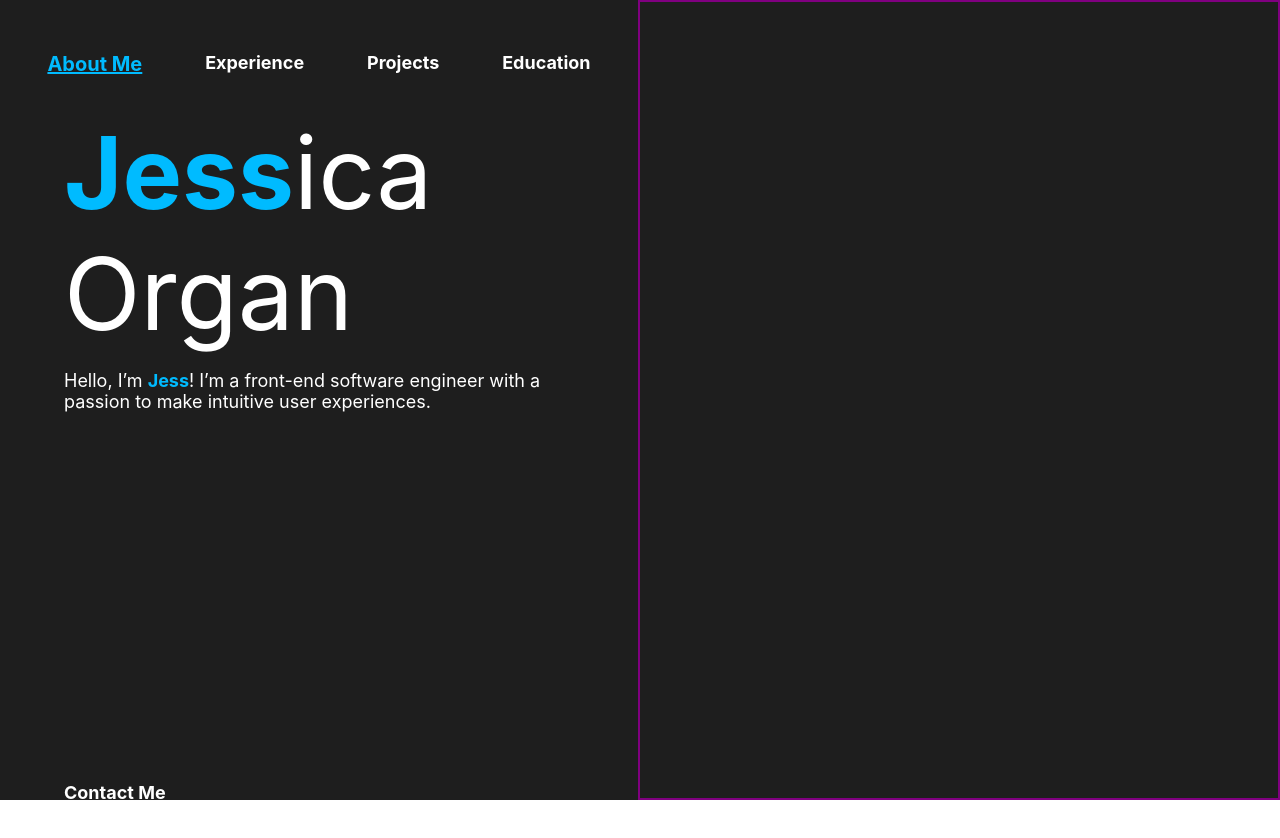
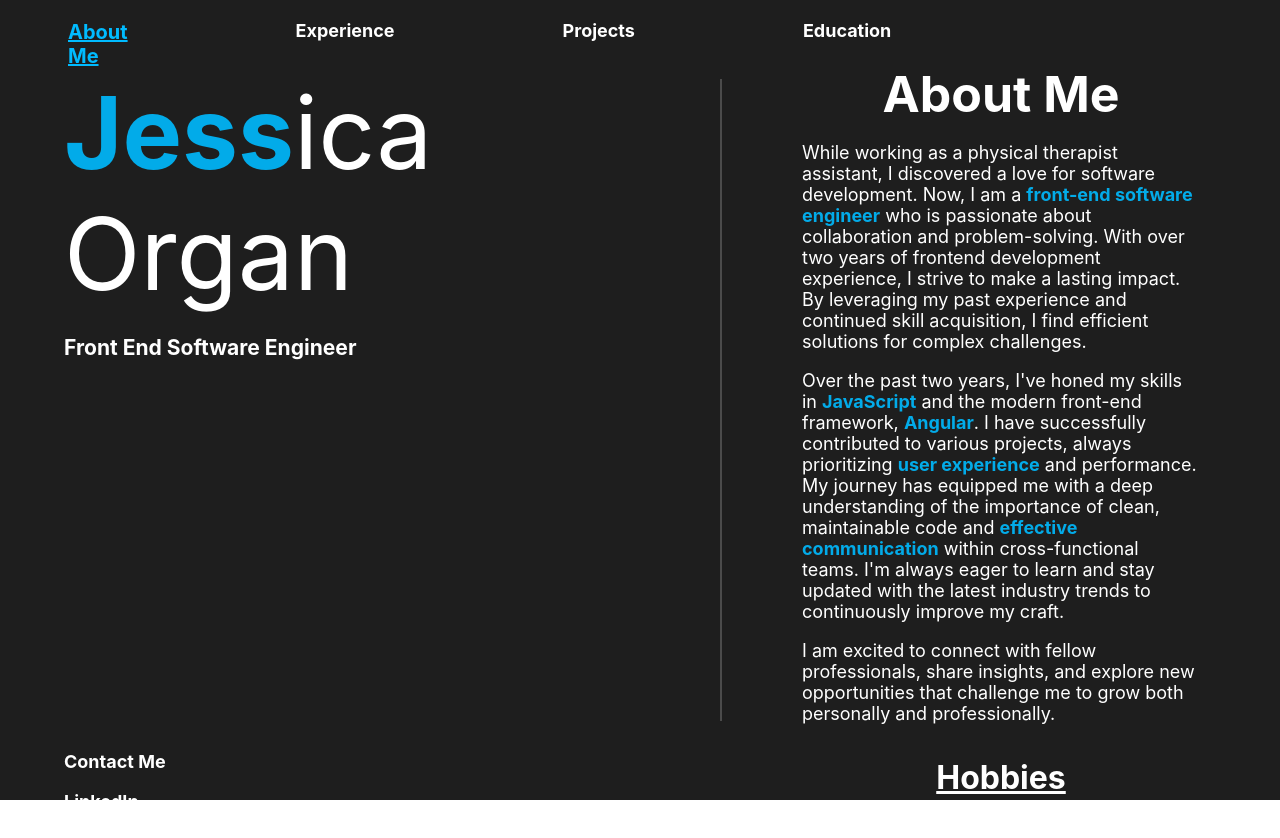
Before and after one commit to Jorgan612/jess-o-portfolio, a React (Create React App) app: page / in a window 1280 px wide. Shown: the top 838 px of the page. After the commit the page ends 800 px from the top, so only its background shows below. Built offline with nearby package versions, Linux system fonts and the light colour scheme.

Commit message:
Added contect component and child components to start building out the meat of the portfolio.

```diff
--- a/src/App.js
+++ b/src/App.js
@@ -4,14 +4,15 @@ import './App.scss';
 
 import Menu from './menu/Menu';
 import Links from './links/Links';
+import Content from "./content/Content";
 
 function App() {
-  const [selectedOption, setSelectedOption] = useState('about')
+  const [selectedOption, setSelectedOption] = useState('About Me')
 
 
   const select = (option) => {
     console.log("click!", option)
-    setSelectedOption(option)
+    setSelectedOption(option.name)
     console.log('selectedOption', selectedOption)
   }
 
@@ -25,14 +26,16 @@ function App() {
           <header className="App-header">
             <span className='highlight'>Jess</span>ica Organ
           </header>
-          <div className='comment'>
-            Hello, I’m <span className='highlight'>Jess</span>! I’m a front-end software engineer with a passion to make intuitive user experiences.
-          </div>
+          <h3>Front End Software Engineer</h3>
         </div>
         <Links />
+        <div className='footer-note'>
+          <p>This portfolio was built with <span className='highlight'>React</span> and deployed with <span className='highlight'>[insert deployment thing here]</span>.</p>
+        </div>
       </div>
-
+      <div className='vertical-divider'></div>
       <div className='right-content'>
+        <Content selectedOption={selectedOption}/>
 
       </div>
     </div>
--- a/src/App.scss
+++ b/src/App.scss
@@ -1,35 +1,45 @@
 .App {
   display: flex;
+  align-items: center;
   height: 100vh;
   background-color: #1E1E1E;
   color: #fff;
   font-size: 18px;
+  overflow: hidden;
+
+  .content {
+    display: flex;
+  }
 
   .App-header {
-    color: #fff;
     font-size: 100px;
-    margin-left: 3rem;
   }
 
   .highlight {
       color: #00BBFF;
       font-weight: bold;
-  }
-
-  .comment {
-    color: #fff;
-    margin: 1rem 3rem;
+      opacity: .9;
   }
 
   .left-content {
+    display: inline;
+    height: 100%;
     width: 50%;
     padding: 1rem;
+    margin-left: 3rem;
+  }
+
+  .vertical-divider {
+    height: 80%;
+    border: 1px solid #fff;
+    opacity: .2;
   }
 
   .right-content {
+    display: inline;
+    height: 100%;
     width: 50%;
     padding: 1rem;
-    border: 2px solid purple;
   }
 
   .selected {
@@ -41,4 +51,10 @@
   .default {
     color: #fff;
   }
+
+  .footer-note {
+    padding-top: 2rem;
+    opacity: .5;
+    font-size: 14px;
+  }
 }
--- /dev/null
+++ b/src/content/Content.js
@@ -0,0 +1,21 @@
+import About from "./about/About";
+import Experience from  "./experience/Experience";
+
+import './Content.scss';
+
+function Content({selectedOption}) {
+
+    return (
+        <section>
+            <header>
+                {selectedOption}
+            </header>
+            <div>
+                {selectedOption === 'About Me' && <About />}
+                {selectedOption === 'Experience' && <Experience />}
+            </div>
+        </section>
+    )
+}
+
+export default Content;
--- /dev/null
+++ b/src/content/Content.scss
@@ -0,0 +1,20 @@
+section {
+    display: flex;
+    justify-content: center;
+    margin: 3rem;
+    padding: 1rem;
+
+    header {
+    text-align: center;
+    font-size: 50px;
+    font-weight: bold;
+}
+}
+
+.subsection {
+    font-size: 2rem;
+    font-weight: bold;
+    text-decoration: underline;
+    text-align: center;
+    padding: 1rem 0;
+}
--- /dev/null
+++ b/src/content/about/About.js
@@ -0,0 +1,25 @@
+import './About.scss';
+import '../../App.scss';
+
+function About() {
+    return(
+        <div>
+            <p>
+                While working as a physical therapist assistant, I discovered a love for software development. Now, I am a <span className='highlight'>front-end software engineer</span> who is passionate about collaboration and problem-solving. With over two years of frontend development experience, I strive to make a lasting impact. By leveraging my past experience and continued skill acquisition, I find efficient solutions for complex challenges.
+            </p>
+            <p>
+                Over the past two years, I've honed my skills in <span className='highlight'>JavaScript</span> and the modern front-end framework, <span className='highlight'>Angular</span>. I have successfully contributed to various projects, always prioritizing <span className='highlight'>user experience</span> and performance. My journey has equipped me with a deep understanding of the importance of clean, maintainable code and <span className='highlight'>effective communication</span> within cross-functional teams. I'm always eager to learn and stay updated with the latest industry trends to continuously improve my craft.
+            </p>
+            <p>
+                I am excited to connect with fellow professionals, share insights, and explore new opportunities that challenge me to grow both personally and professionally.
+            </p>
+            <div className='subsection'>Hobbies</div>
+            <p>
+                Outside of my profession, <span className='highlight'>I love to read</span>. I tend to lean toward the fantasy genre but am not opposed to others, especially with a good book recommendation! <span className='highlight'>I love creative writing</span>, too. Whether I’m brainstorming story ideas or actively drafting one of my works in progress, I find it’s a wonderful way to express myself. When I’m not immersed in fictional worlds, I’m <span className='highlight'>gardening</span> or <span className='highlight'>hiking</span> with my partner to keep myself grounded.
+            </p>
+        </div>
+    )
+}
+
+
+export default About;
--- /dev/null
+++ b/src/content/about/About.scss
@@ -0,0 +1,5 @@
+section {
+    display: flex;
+    flex-direction: column;
+    color: #fff;
+}
--- /dev/null
+++ b/src/content/experience/Experience.js
@@ -0,0 +1,23 @@
+import "../Content.scss";
+
+function Experience() {
+    return (
+        <>
+
+            Mapware
+            Mapware
+            Full-time · 2 yrs 3 mosFull-time · 2 yrs 3 mos
+            RemoteRemote
+            Software Engineer
+            Software Engineer
+            Jan 2024 - Jan 2025 · 1 yr 1 moJan 2024 to Jan 2025 · 1 yr 1 mo
+            Promoted to software engineer after demonstrating strong coding skills and the ability to handle more complex projects. Tasks remained front-end focused and consisted of enhancing the functionality of the application, owning and implementing new features, and improving the user experience of existing features.Promoted to software engineer after demonstrating strong coding skills and the ability to handle more complex projects. Tasks remained front-end focused and consisted of enhancing the functionality of the application, owning and implementing new features, and improving the user experience of existing features.…see more
+            Junior Front-End Software Engineer
+            Junior Front-End Software Engineer
+            Nov 2022 - Jan 2024 · 1 yr 3 mosNov 2022 to Jan 2024 · 1 yr 3 mos
+            Developed and maintained front-end features for the application using Angular. Collaborated with the back-end team to implement new features and improve the user experience.
+        </>
+    )
+}
+
+export default Experience;
--- a/src/links/Links.scss
+++ b/src/links/Links.scss
@@ -4,7 +4,7 @@
     justify-content: flex-end;
     height: 60%;
     width: 20%;
-    margin-left: 3rem;
+    // margin-left: 3rem;
 
     div {
         display: flex;
--- a/src/menu/Menu.js
+++ b/src/menu/Menu.js
@@ -13,7 +13,7 @@ function Menu({select, selectedOption}) {
     return (
         <div className='menu'>
             { options.map((option) => (
-                <span className={selectedOption === option.id ? 'selected' : 'default'} key={option.id} onClick={() => {select(option.id)}}>{option.name}</span>
+                <span className={selectedOption === option.name ? 'selected' : 'default'} key={option.id} onClick={() => {select(option)}}>{option.name}</span>
             ))}
         </div>
     );
--- a/src/menu/Menu.scss
+++ b/src/menu/Menu.scss
@@ -1,7 +1,10 @@
   .menu {
     display: flex;
-    justify-content: space-around;
-    margin: 2rem 0;
+    justify-content: flex-start;
+    gap: 10rem;
+    height: 5%;
+    box-sizing:content-box;
+    padding: 1rem 0;
 
     span {
       padding: 4px;
```
